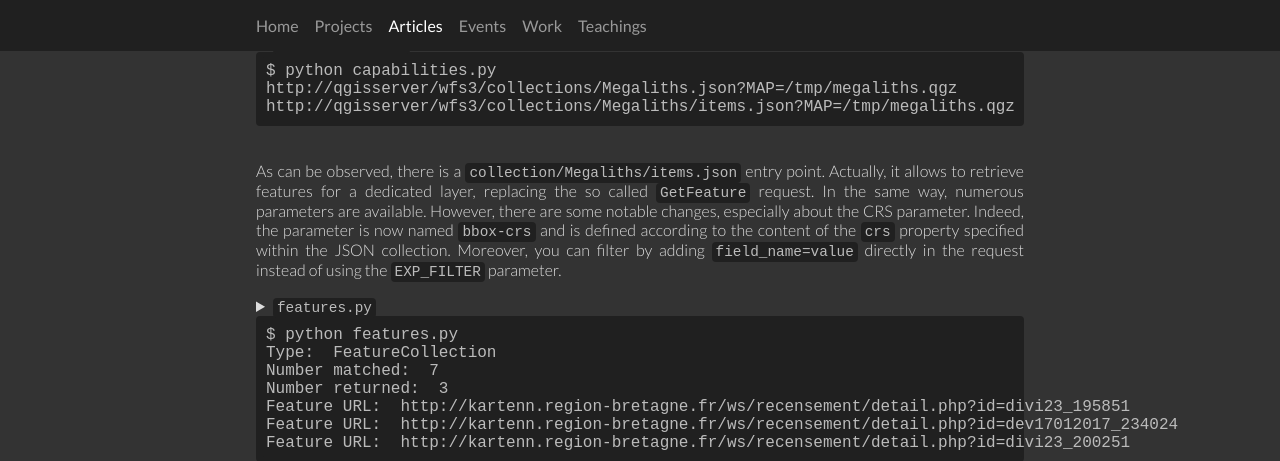
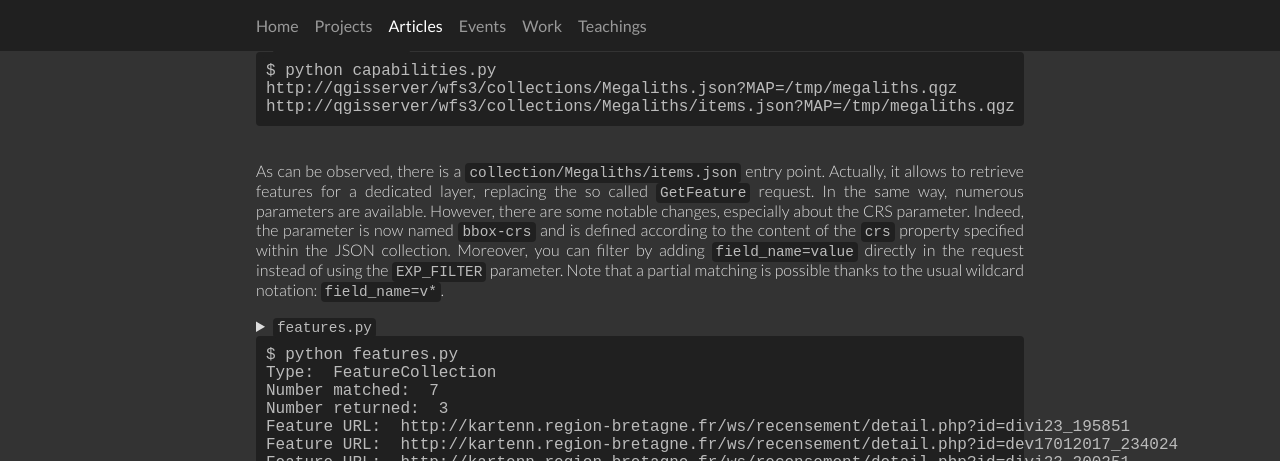
Before and after one commit to pblottiere/pblottiere.github.io, a Jekyll site: the page built from _posts/2019-08-29-wfs3.md, in a window 1280 px wide and 1400 px high, scrolled down 2962 px, cut to the strip 0-461 px from the top of the window. Built offline with Jekyll 4.4.1, drawn with Linux system fonts in a browser that asks for light colours; comment, search, counter and statistics services are not loaded; some of the changed text lies outside the part shown.

Commit message:
elpaso review

`````diff
--- a/_posts/2019-08-29-wfs3.md
+++ b/_posts/2019-08-29-wfs3.md
@@ -399,7 +399,8 @@ especially about the CRS parameter. Indeed, the parameter is now named
 `bbox-crs`{:.inline} and is defined according to the content of the
 `crs`{:.inline} property specified within the JSON collection. Moreover, you can
 filter by adding `field_name=value`{:.inline} directly in the request instead
-of using the `EXP_FILTER`{:.inline} parameter.
+of using the `EXP_FILTER`{:.inline} parameter. Note that a partial matching is
+possible thanks to the usual wildcard notation: `field_name=v*`{:.inline}.
 
 {% capture summary %}`features.py`{:.inline}{% endcapture %}
 {% capture details %}
@@ -475,6 +476,8 @@ even displaying information on a specific layer thanks to the
 `Feature collections`{:.inline} link. By the way, we may note that the corresponding HTML
 page is accessible through the same request as the one for retrieving layers'
 capabilities, but `.json`{:.inline} has to be replaced by `.html`{:.inline}.
+However, if the endpoint is being accessed through a browser, HTML is the
+default format even without explicitly adding `.html`{:.inline} postfix.
 
 ```` bash
 http://qgisserver/wfs3/collections/Megaliths.html?MAP=/tmp/megaliths.qgz
`````
Also changed, not shown: other parts of _posts/2019-08-29-wfs3.md (+1 -1 lines).
